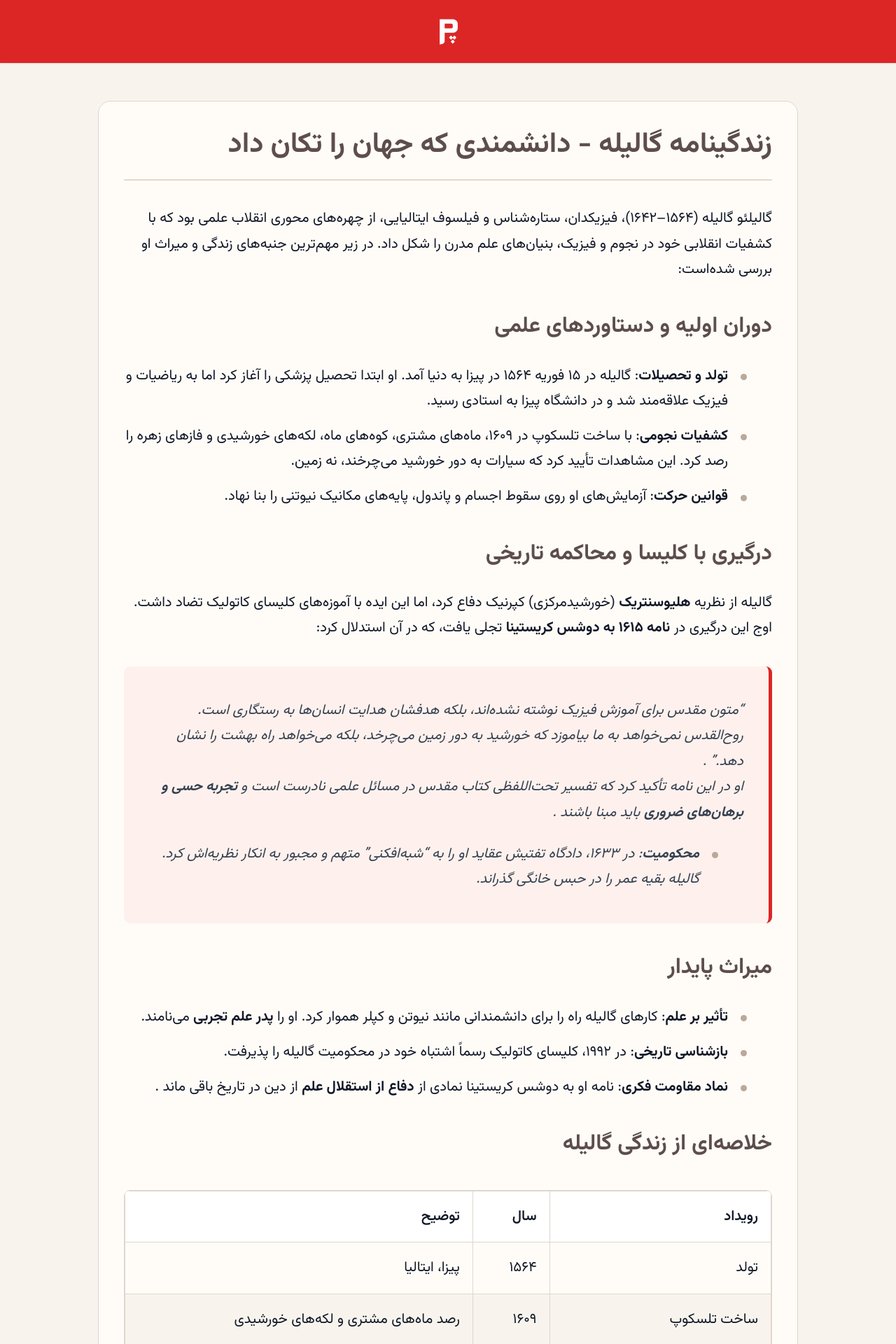
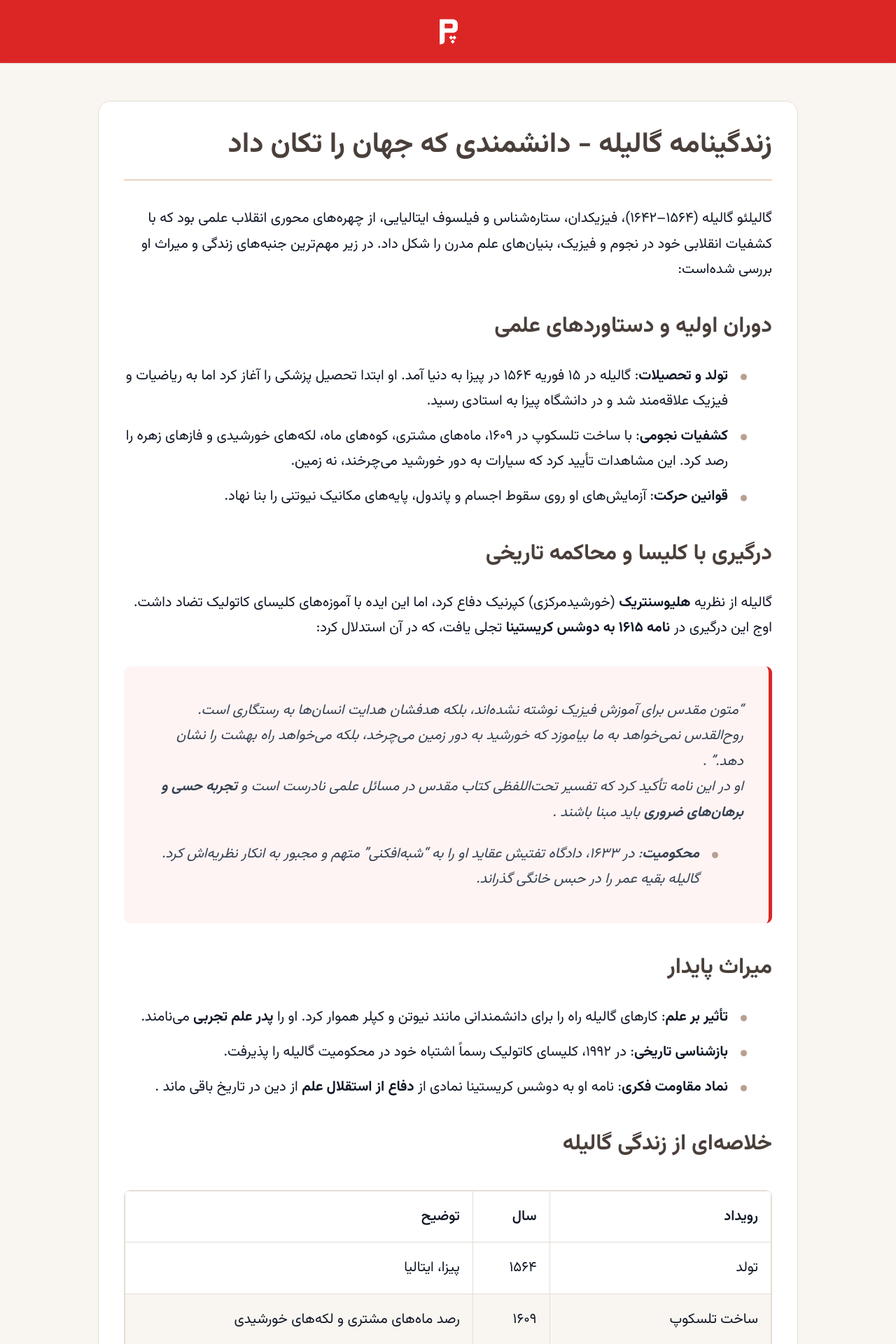
Before and after one commit to darkblog/darkblog.github.io, a Jekyll site: the page built from _posts/2025-7-5-68.md, in a window 1280 px wide. Shown: the top 1920 px of the page at 70% size. Built offline with Jekyll 4.4.1, drawn with Linux system fonts in a browser that asks for light colours.

Commit message:
Update post.html

```diff
--- a/_layouts/post.html
+++ b/_layouts/post.html
@@ -143,19 +143,19 @@
             font-display: swap;
         }
         :root {
-            --color-primary: #5D4E4B;
+            --color-primary: #4A3F3A;
             --color-accent: #DC2626;
             --color-accent-light: #EF4444;
-            --color-bg: #F8F4ED;
-            --color-surface: #FFFCF8;
+            --color-bg: #F9F5F0;
+            --color-surface: #FFFFFF;
             --color-text: #111827;
             --color-text-secondary: #374151;
             --color-text-light: #6B7280;
-            --color-border: #E0D6CC;
+            --color-border: #E3DDD5;
             --color-shadow: rgba(0, 0, 0, 0.05);
             --color-hover: rgba(220, 38, 38, 0.05);
-            --color-soft-line: #EAD7C5;
-            --color-soft-dot: #BAA99A;
+            --color-soft-line: #EAD2C0;
+            --color-soft-dot: #B99F8F;
             --container-width: min(92%, 1000px);
             --spacing-xs: 0.5rem;
             --spacing-sm: 0.75rem;
```
